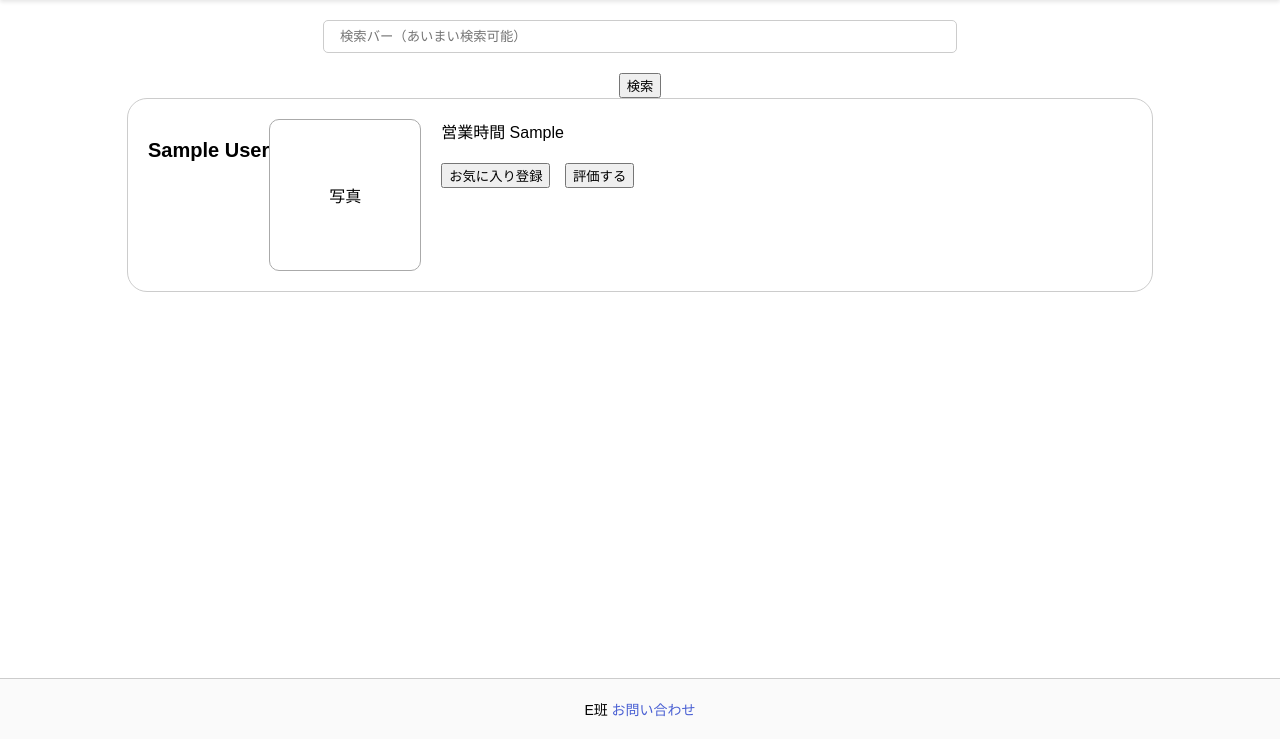
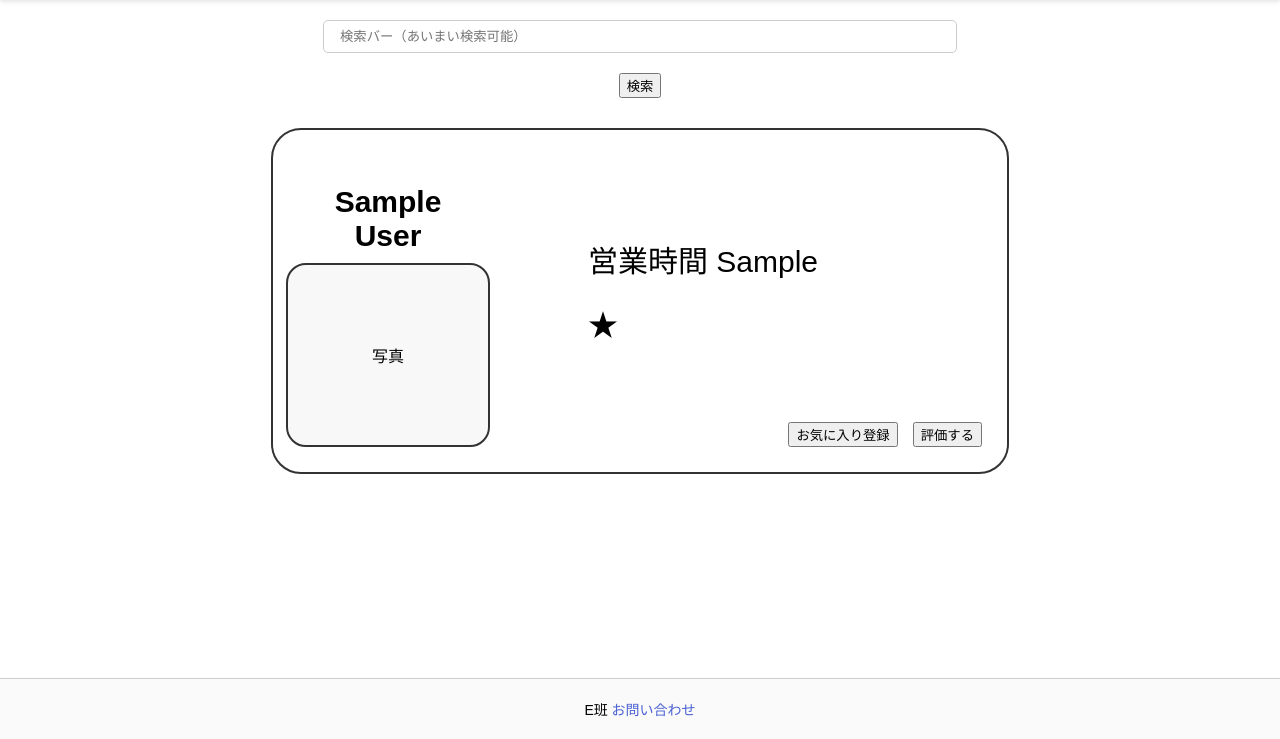
Before and after one commit to Joe-Takayama/spot_app, a Django app: page /home/spot/searchresult/ in a window 1280 px wide. Shown: the part 61-800 px from the top of the page. Run offline with Django 5.2, Linux system fonts and the light colour scheme; tables that the repository leaves empty hold one stand-in row (values such as "Sample post").

Commit message:
検索結果色々

```diff
--- a/spotproject/spotapp/static/css/searchresult.css
+++ b/spotproject/spotapp/static/css/searchresult.css
@@ -1,61 +1,76 @@
-/* 検索バー */
-.search-bar {
-    text-align: center;
-    margin: 20px 0;
-}
-
-.search-bar input {
-    width: 70%;
-    padding: 10px;
-    font-size: 16px;
-}
-
-/* 一覧全体 */
+/* 全体 */
 .spot-list {
     display: flex;
     flex-direction: column;
-    gap: 20px;
+    gap: 30px;
     align-items: center;
+    margin: 30px 0;
 }
 
 /* カード */
 .spot-card {
+    width: 60%;
+    border: 2px solid #333;
+    border-radius: 30px;
+    padding: 25px;
     display: flex;
-    width: 80%;
-    border: 1px solid #ccc;
-    border-radius: 20px;
-    padding: 20px;
+    gap: 30px;
+    box-sizing: border-box;
 }
-
+/* 左*/
+.spot-left {
+    display: flex;
+    flex-direction: column;
+    align-items: center;
+    width: 180px;
+}
+/* 観光地名 */
+.spot-name {
+    font-size: 30px;
+    font-weight: bold;
+    margin-bottom: 10px;
+    text-align: center;
+}
 /* 写真 */
 .spot-image {
-    width: 150px;
-    height: 150px;
-    border: 1px solid #aaa;
-    border-radius: 10px;
+    width: 200px;
+    height: 180px;
+    border: 2px solid #333;
+    border-radius: 20px;
     display: flex;
     align-items: center;
     justify-content: center;
-    margin-right: 20px;
+    background-color: #f8f8f8;
 }
 
-/* 情報 */
+/* 右 */
 .spot-info {
     flex: 1;
     display: flex;
     flex-direction: column;
-    gap: 10px;
+    justify-content: center;
+    position: relative;
 }
 
-.spot-name {
-    font-size: 20px;
-    font-weight: bold;
+
+/* 営業時間 */
+.spot-hours {
+    font-size: 30px;
+    margin-left: 80px;
+    margin-bottom: 20px;
 }
-
+/* ★ */
 .spot-rating {
-    font-size: 20px;
+    font-size: 30px;
+    margin-left: 80px;
+    letter-spacing: 3px;
+    margin-bottom: 20px;
 }
-
-.spot-actions button {
-    margin-right: 10px;
+/* 右下 */
+.spot-actions {
+    display: flex;
+    gap: 15px;
+    position: absolute;
+    bottom: 0;
+    right: 0;
 }
--- a/spotproject/spotapp/templates/spotapp/spot_searchresult.html
+++ b/spotproject/spotapp/templates/spotapp/spot_searchresult.html
@@ -13,12 +13,14 @@
     {% for spot in spots %}
     <div class="spot-card">
 
-        <h3 class="spot-name">{{ spot.spot_name }}</h3>
+        <div class="spot-left">
+            <h3 class="spot-name">{{ spot.spot_name }}</h3>
 
-        <!-- 左：写真 -->
-        <div class="spot-image">
-            写真
+            <div class="spot-image">
+                写真
+            </div>
         </div>
+
 
         <!-- 右：情報 -->
         <div class="spot-info">
@@ -27,7 +29,7 @@
             </div>
 
             <div class="spot-rating">{{ review.rating}}
-
+                ★
             </div>
 
             <div class="spot-actions">
@@ -35,8 +37,8 @@
                 <button>評価する</button>
             </div>
         </div>
+    </div>
 
-    </div>
     {% empty %}
         <p>検索結果がありません</p>
     {% endfor %}
```
